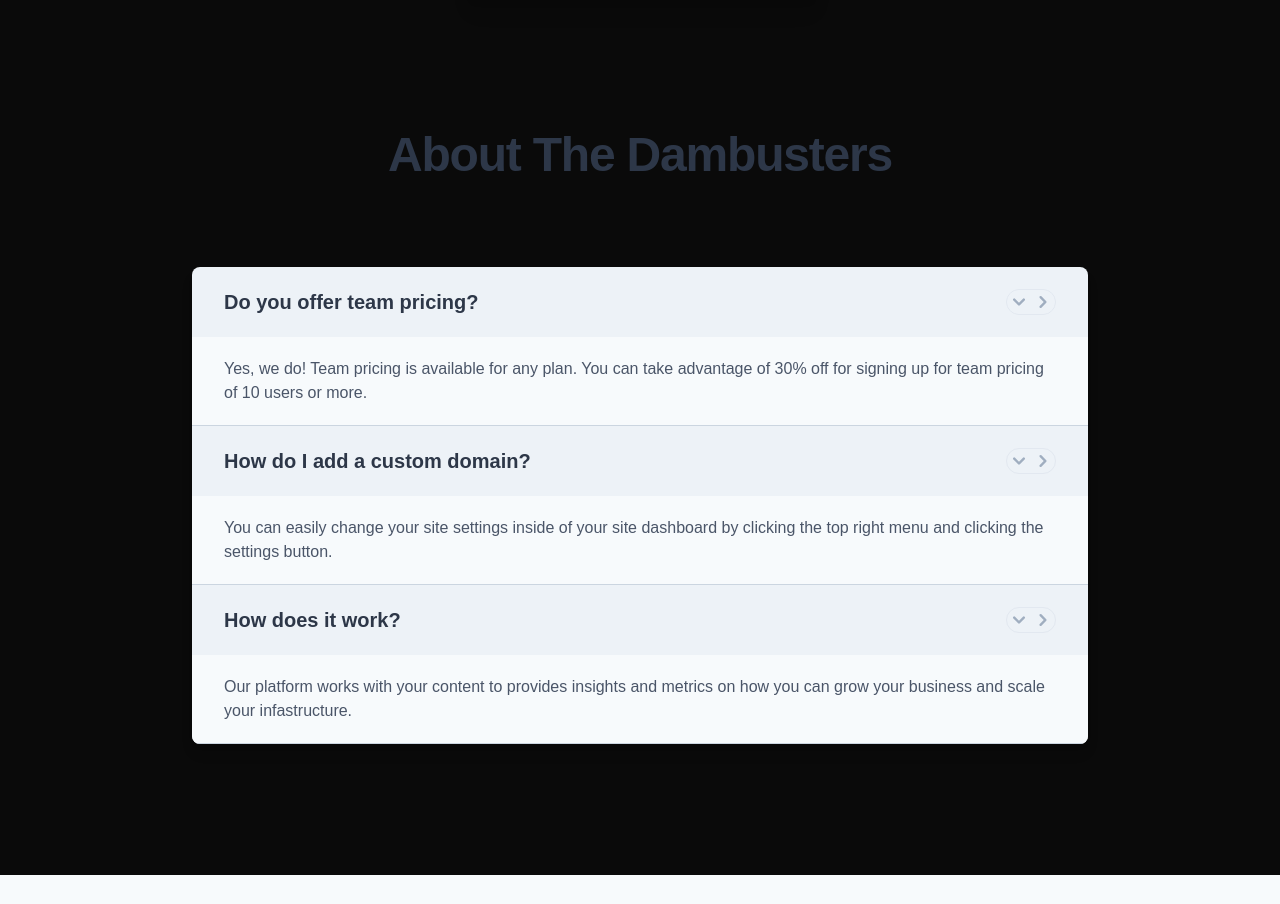
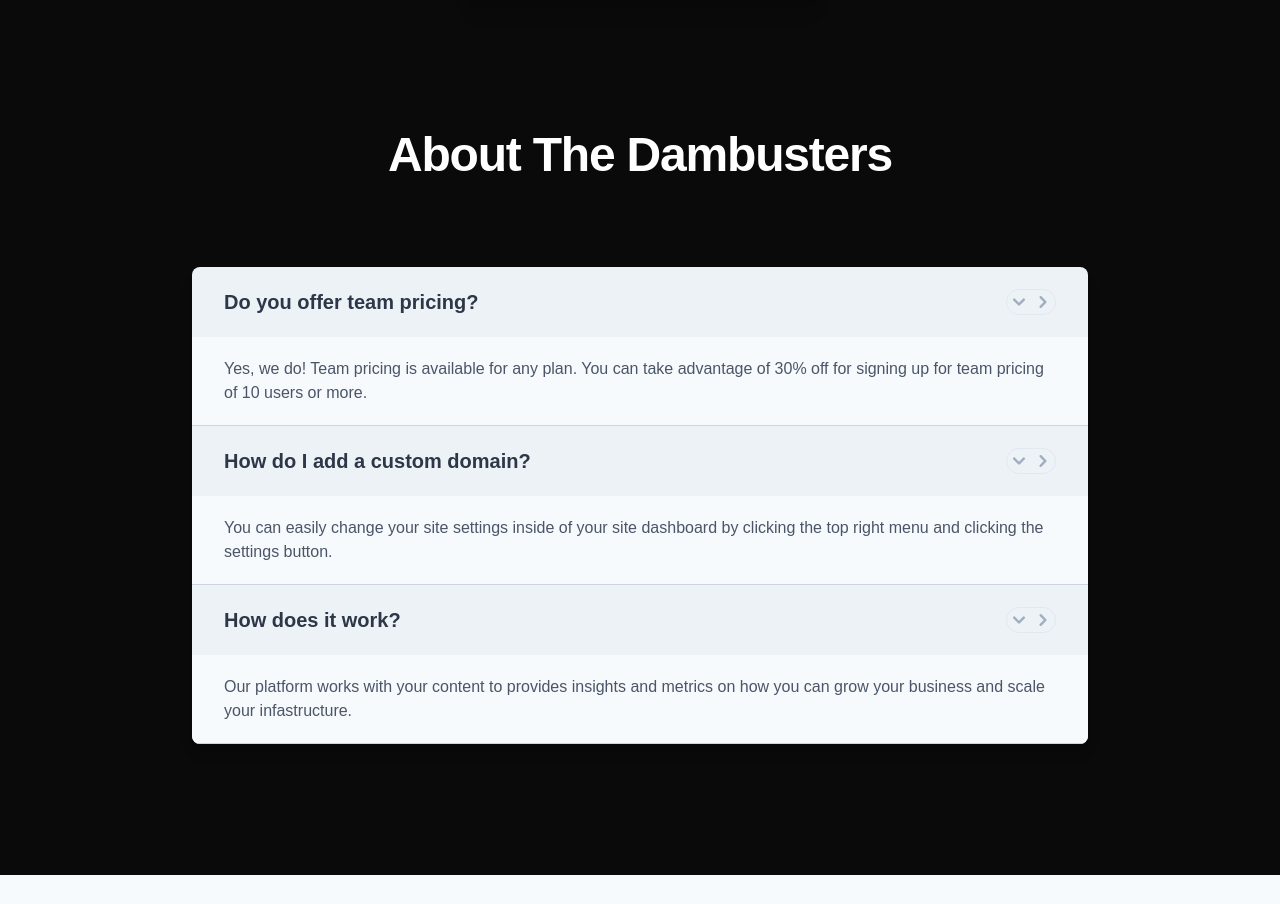
Before and after one commit to ngajhede/dambusters-website, a Vue app: page / in a window 1280 px wide. Shown: the part 1639-2543 px from the top of the page. Built offline with nearby package versions, Linux system fonts and the light colour scheme.

Commit message:
change font color

```diff
--- a/src/components/FAQList.vue
+++ b/src/components/FAQList.vue
@@ -1,7 +1,7 @@
 <template>
 <div class="h-screen flex items-start lg:items-center justify-center">
   <div class="container mx-auto px-4 h-full">
-      <h2 class="text-gray-800 font-semibold tracking-tight leading-loose text-center text-3xl lg:text-4xl lg:text-5xl my-2 lg:my-8">
+      <h2 class="text-white font-semibold tracking-tight leading-loose text-center text-3xl lg:text-4xl lg:text-5xl my-2 lg:my-8">
           About The Dambusters
       </h2>
       <section x-data="{ selectedItem: 1 }" class="shadow-md bg-gray-200 overflow-hidden rounded-lg mt-6 sm:shadow-lg lg:mt-16 lg:mx-auto lg:max-w-4xl">
```
